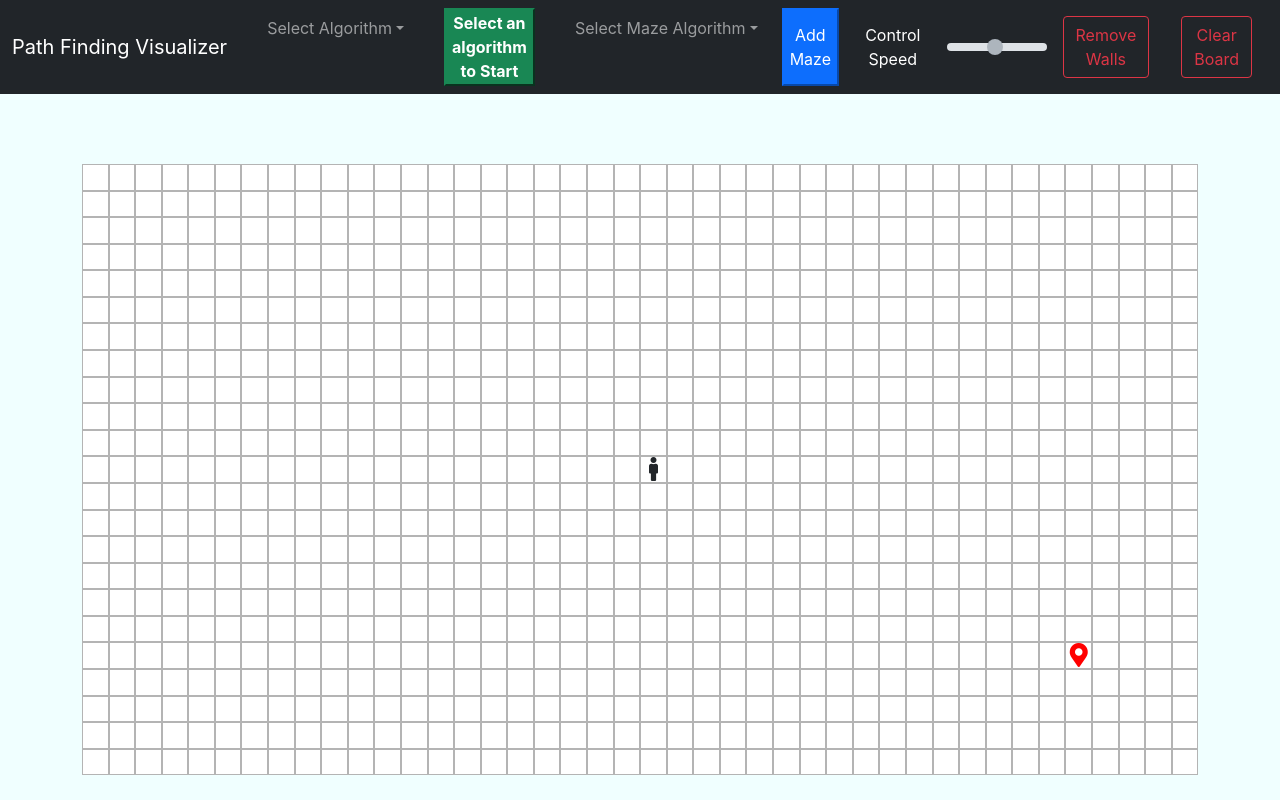
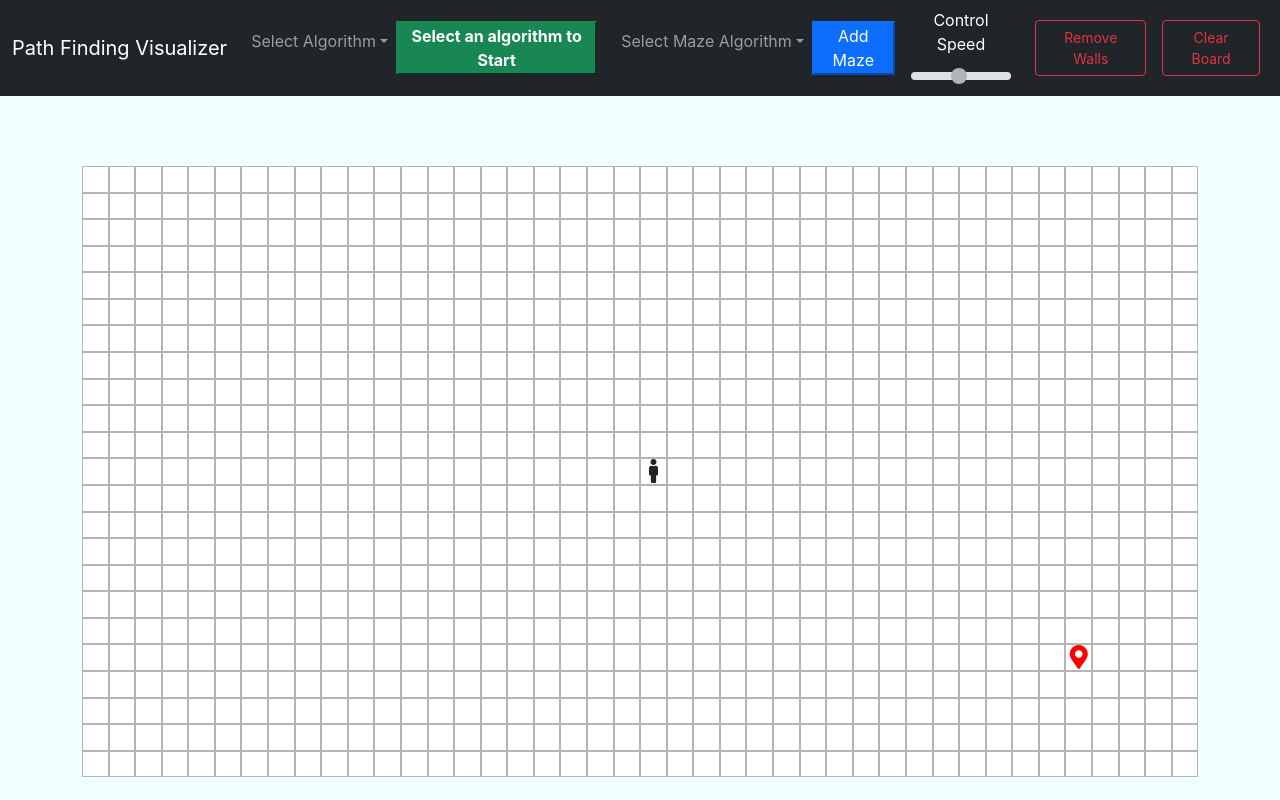
Before and after one commit to saiyam02/PathVisualizer, a React (Create React App) app: page / in a window 1280 px wide. Built offline with nearby package versions, Linux system fonts and the light colour scheme.

Commit message:
Refactored navBar

```diff
--- a/src/components/NavBar.js
+++ b/src/components/NavBar.js
@@ -32,7 +32,7 @@ export default function NavBar(props) {
               <div className="collapse navbar-collapse" id="navbarNavDropdown">
                 <ul className="navbar-nav me-auto mb-2 mb-lg-0">
                   <li className="nav-item dropdown">
-                    <a className="nav-link dropdown-toggle mx-3" href="/" id="navbarDropdownMenuLink" role="button" data-bs-toggle="dropdown" aria-expanded="false">
+                    <a className="nav-link dropdown-toggle" href="/" id="navbarDropdownMenuLink" role="button" data-bs-toggle="dropdown" aria-expanded="false">
                       Select Algorithm
                     </a>
                     <ul className="dropdown-menu dropdown-menu-dark" aria-labelledby="navbarDropdownMenuLink">
@@ -41,9 +41,9 @@ export default function NavBar(props) {
                       <li className="dropdown-item" onClick={()=>setAlgo("DFS")}      > DFS </li>
                     </ul>
                   </li>
-                  <button className='btn-success mx-3 fw-bold' disabled={algo==='' || props.visualizing} onClick={handleClick} >{algo?`Start Visualizing ${algo}`:"Select an algorithm to Start"}</button>
+                  <button className='btn-success fw-bold me-3' disabled={algo==='' || props.visualizing} onClick={handleClick} >{algo?`Start Visualizing ${algo}`:"Select an algorithm to Start"}</button>
                   <li className="nav-item dropdown">
-                    <a className="nav-link dropdown-toggle mx-3" href="/" id="navbarDropdownMenuLink" role="button" data-bs-toggle="dropdown" aria-expanded="false">
+                    <a className="nav-link dropdown-toggle" href="/" id="navbarDropdownMenuLink" role="button" data-bs-toggle="dropdown" aria-expanded="false">
                       Select Maze Algorithm
                     </a>
                     <ul className="dropdown-menu dropdown-menu-dark" aria-labelledby="navbarDropdownMenuLink">
@@ -53,11 +53,13 @@ export default function NavBar(props) {
                   </li>
                   <button className='btn-primary' disabled={props.visualizing} onClick={()=>props.onMazeCreate(maze)}>Add Maze</button>
                 </ul>
-                <label htmlFor="customRange1" className="form-label text-white mx-3 my-2" >Control Speed</label>
-                <input type="range" className="form-range" id="customRange1" min="3" max="100" disabled={algo===''|| props.visualizing} style={{width: "100px"}}></input>
+                <div class="d-flex flex-column">
+                <label htmlFor="customRange1" className="form-label text-white mx-3" >Control Speed</label>
+                <input type="range" className="form-range mx-3" id="customRange1" min="3" max="100" disabled={algo===''|| props.visualizing} style={{width: "100px"}}></input>
+                </div>
                 <div className="d-flex">
-                <div className="conatiner mx-3"> <button className="btn btn-outline-danger" disabled={props.visualizing} onClick={()=>props.onRemoveWalls()} > Remove Walls </button> </div>
-                <div className="conatiner mx-3"> <button className="btn btn-outline-danger" disabled={props.visualizing} onClick={()=>props.onClearAll()} > Clear Board</button> </div>
+                <div className="conatiner mx-2"> <button className="btn btn-outline-danger" style={{fontSize: "14px"}} disabled={props.visualizing} onClick={()=>props.onRemoveWalls()} > Remove Walls </button> </div>
+                <div className="conatiner mx-2"> <button className="btn btn-outline-danger" style={{fontSize: "14px"}} disabled={props.visualizing} onClick={()=>props.onClearAll()} > Clear Board</button> </div>
                 </div>
               </div>
             </div>
--- a/src/components/PathVisual.js
+++ b/src/components/PathVisual.js
@@ -150,7 +150,7 @@ export default function PathVisual(props) {
       const cell = newGrid[row][col];
       const newCell = {
           ...cell,
-          isWall: true
+          isWall: !cell.isWall
       };
       newGrid[row][col] = newCell;
       return newGrid;
```
